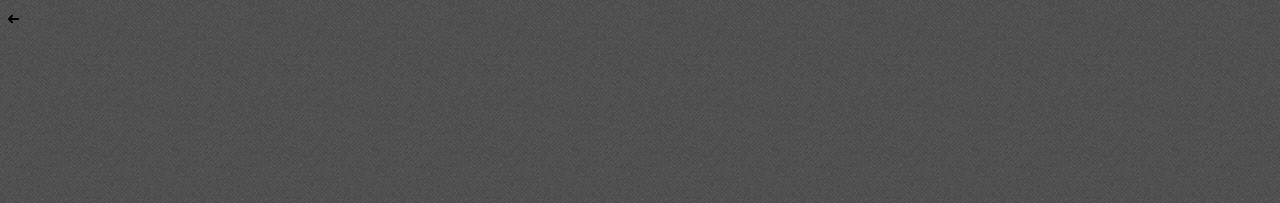
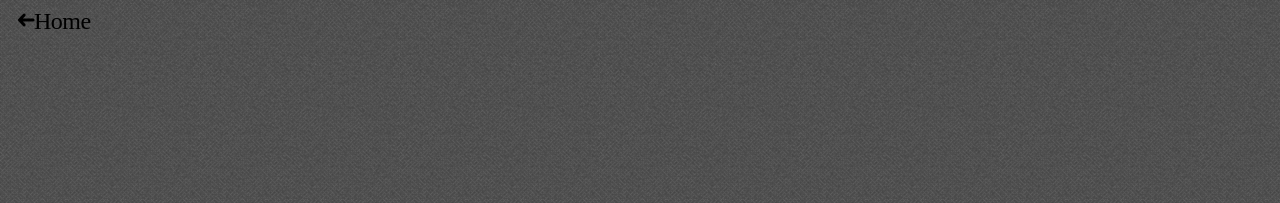
Before and after one commit to le717/le717.github.io, a Jekyll site: the page built from pages/test.html, in a window 1280 px wide. Shown: the top 203 px of the page. Built offline with Jekyll 4.4.1, drawn with Linux system fonts in a browser that asks for light colours; some web fonts are replaced; Markdown is read by kramdown in place of the engine named in the settings.

Commit message:
Working on Home button

```diff
--- a/pages/test.html
+++ b/pages/test.html
@@ -1,11 +1,19 @@
 ---
-title: Spelling Captcha
-googlefont: Open+Sans:400,700
+title: Test Page
+googlefont: Open+Sans:400,600,700
 ---
 {% include header.html %}
 {% include base-style.html %}
   <link rel="stylesheet" href="{{ site.baseurl }}/lib/ionicons.min.css">
   <link rel="stylesheet" href="{{ site.baseurl }}/css/style.css">
+  <style>
+    #home-link {
+      margin-left: 10px;
+    }
+    #home-button {
+      font-size: 1.5em;
+    }
+  </style>
 {% include bridge.html %}
-  <a class="social-button-link" target="_blank" href="{{ site.baseurl }} "><div class="icon ion-arrow-left-c" id="home-button"></div></a>
+  <a class="social-button-link social-button" id="home-link" target="_blank" href="{{ site.baseurl }} "><div class="icon ion-arrow-left-c" id="home-button"><span>Home</span></div></a>
 {% include footer.html %}
```
